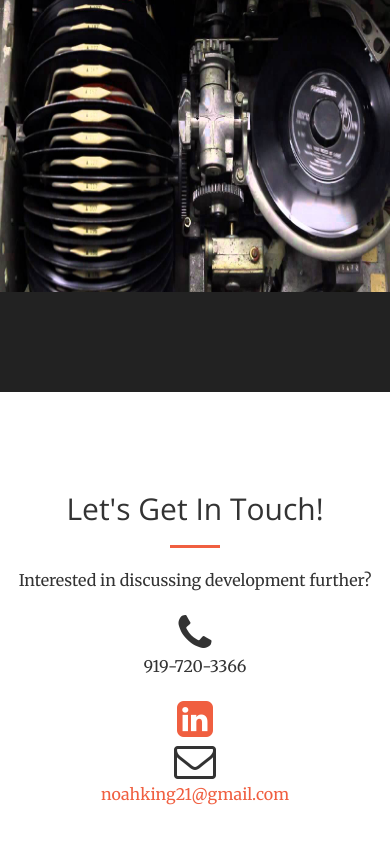
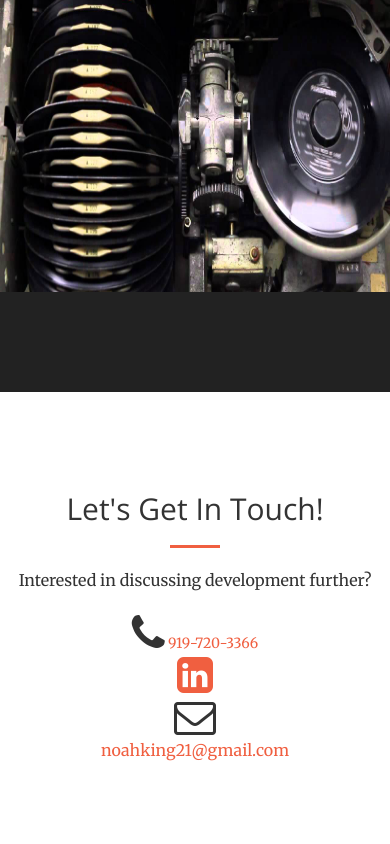
Before and after one commit to noahking27/noahKingProfile, a website: page index.html in a window 390 px wide. Shown: the part 3015-3859 px from the top of the page. Drawn offline with nearby package versions, Linux system fonts and the light colour scheme.

Commit message:
added phone link

```diff
--- a/index.html
+++ b/index.html
@@ -201,7 +201,7 @@
                 </div>
                 <div class="col-lg-4 text-center">
                     <i class="fa fa-phone fa-3x sr-contact"></i>
-                    <p>919-720-3366</p>
+                    <a href="tel:919-720-3366">919-720-3366</a>
                 </div>
                 <div id="linkedin" class="col-lg-4 text-center">
                     <a href="https://www.linkedin.com/in/noahking1/" target="_blank"> <i class="fa fa-linkedin-square fa-3x" aria-hidden="true"></i></a>
```
